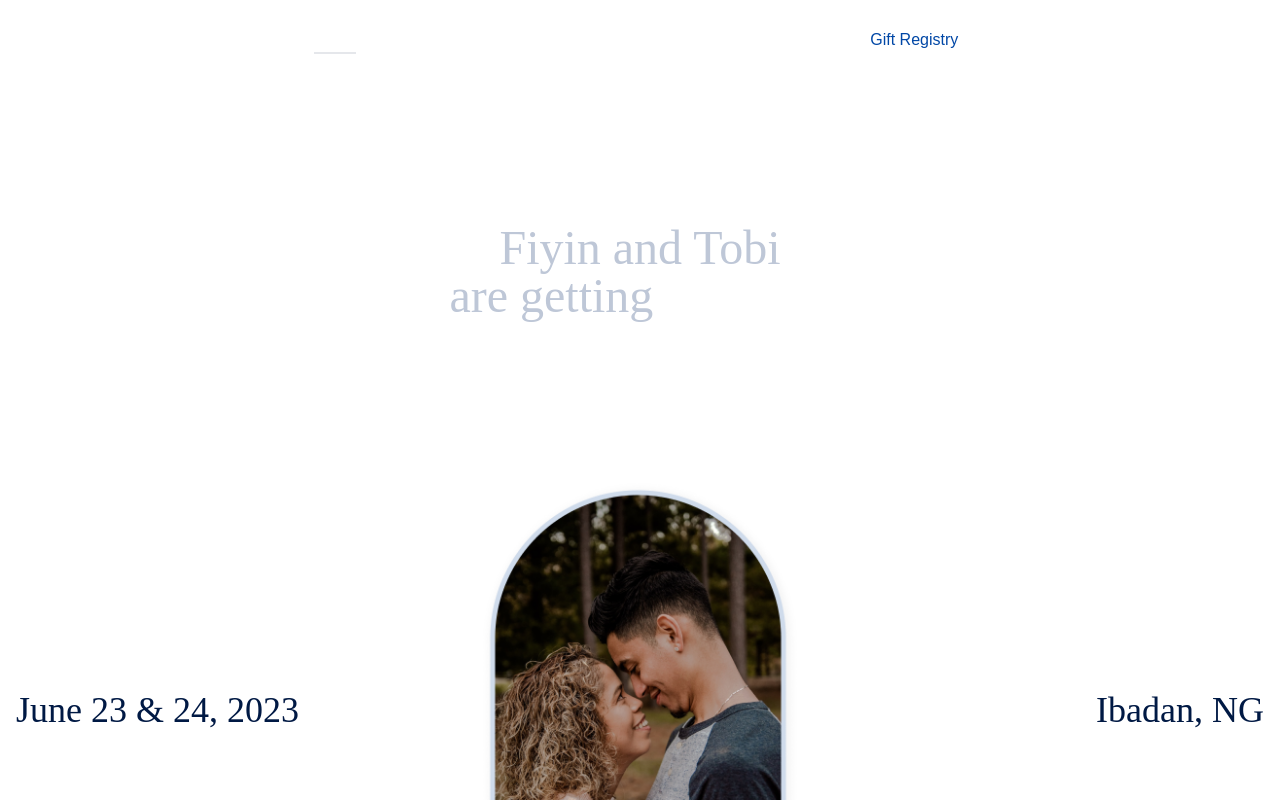
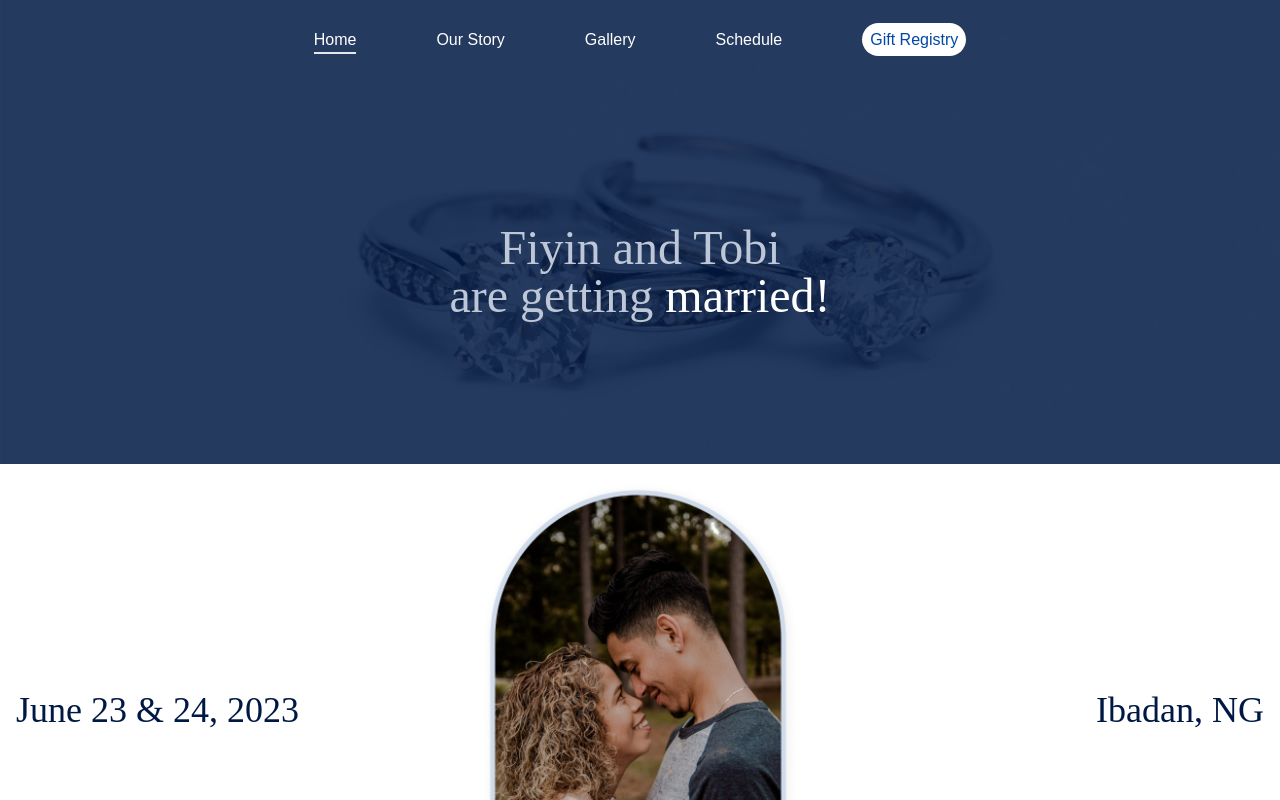
Before and after one commit to lumie31/wedding-website, a Next.js app: page / in a window 1280 px wide. Shown: the top 800 px of the page. Built offline with nearby package versions, Linux system fonts and the light colour scheme.

Commit message:
Modify tailwind config

```diff
--- a/tailwind.config.js
+++ b/tailwind.config.js
@@ -12,12 +12,11 @@ module.exports = {
     },
     extend: {
       backgroundImage: {
-        'gradient-radial': 'radial-gradient(var(--tw-gradient-stops))',
-        'gradient-conic':
-          'conic-gradient(from 180deg at 50% 50%, var(--tw-gradient-stops))',
-      },
-      spacing: {
-        section: '500px',
+        home: "url('../public/images/wedding_ring_bg.png')",
+        schedule: "url('../public/images/schedule_bg.png')",
+        gallery: "url('../public/images/gallery_bg.png')",
+        gift: "url('../public/images/gift_bg.png')",
+        story: "url('../public/images/story_bg.png')",
       },
     },
   },
```
